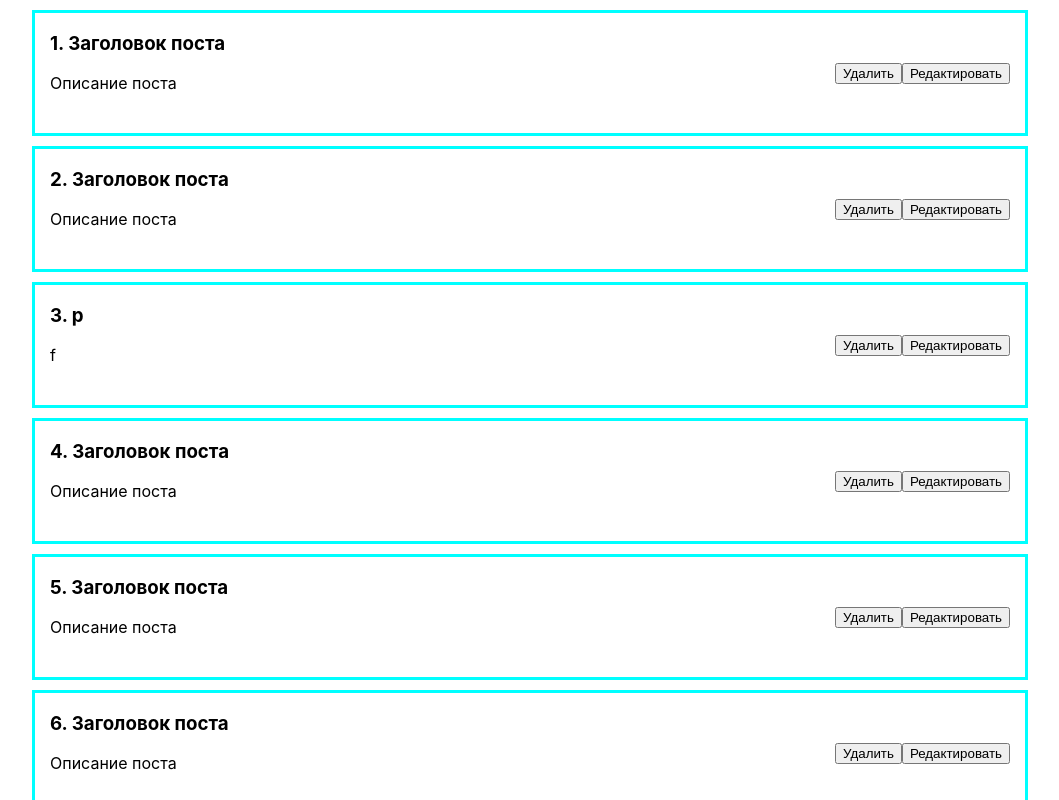
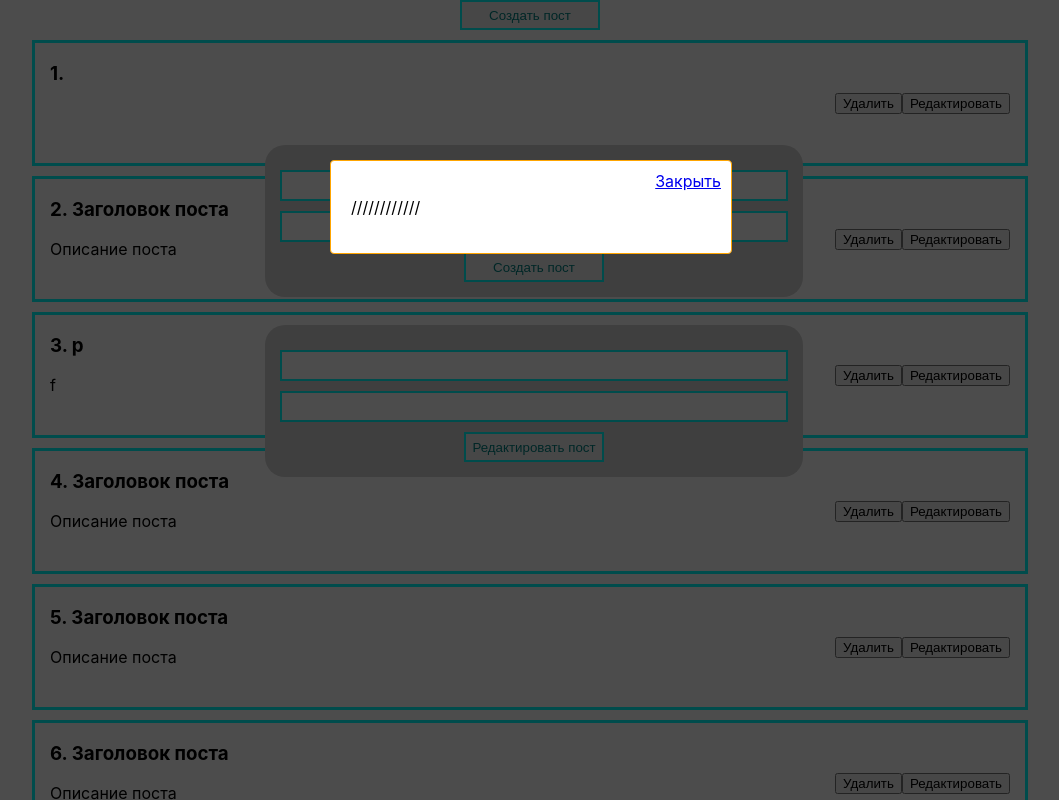
Before and after one commit to BragaMaria/TestTask, a React (Create React App) app: page / in a window 1280 px wide. Shown: the top 800 px of the page, without its empty margins (110-1169 px from the left). Built offline with nearby package versions, Linux system fonts and the light colour scheme; data requests are answered from the project's data file.

Commit message:
Кнопка создать пость, модальное окно с затемнением

```diff
--- a/db.json
+++ b/db.json
@@ -2,8 +2,8 @@
   "posts": [
     {
       "id": 1,
-      "title": "Заголовок поста",
-      "description": "Описание поста"
+      "title": "",
+      "description": ""
     },
     {
       "id": 2,
--- a/src/App.css
+++ b/src/App.css
@@ -13,7 +13,8 @@
   align-self: center;
 }
 
-.edit {
+.edit,
+.create {
   display: flex;
   margin: 10px auto;
   width: 500px;
@@ -22,30 +23,74 @@
   border: 2px solid #00ffff;
 }
 
-.edit-button {
+.edit-button,
+.create-button {
   display: flex;
   margin: auto;
   width: 140px;
   color: #008080;
   height: 30px;
   border: 2px solid #00ffff;
-
+  align-items: center;
+  justify-content: center;
 }
 
-.edit-button:hover {
+.edit-button:hover,
+.create-button:hover {
   border: 2px solid #008080;
 }
 
-.edit-button:active {
+.edit-button:active,
+.create-button:active {
   background-color: #00ffff;
 }
 
-.form-edit{
- padding: 15px;
- background-color: #D3D3D3;
- border-radius: 20px;
- position: fixed;
- left: calc(50% - 265px);
- top: calc(50% - 75px);
+.form-edit {
+  padding: 15px;
+  background-color: #d3d3d3;
+  border-radius: 20px;
+  position: fixed;
+  left: calc(50% - 265px);
+  top: calc(50% - 75px);
+}
 
+.form-create {
+  padding: 15px;
+  background-color: #d3d3d3;
+  border-radius: 20px;
+  position: fixed;
+  left: calc(50% - 265px);
+  top: calc(50% - 255px);
 }
+
+
+.popup-fade:before {
+	content: '';
+	background: #000;
+	position: fixed;
+	left: 0;
+	top: 0;
+	width: 100%;
+	height: 100%;
+	opacity: 0.7;
+	z-index: 9999;
+}
+
+.popup {
+	position: fixed;
+	top: 20%;
+	left: 50%;
+	padding: 20px;
+	width: 360px;
+	margin-left: -200px;
+	background: #fff;
+	border: 1px solid orange;
+	border-radius: 4px;
+	z-index: 99999;
+	opacity: 1;
+}
+.popup-close {
+	position: absolute;
+	top: 10px;
+	right: 10px;
+}
--- a/src/App.tsx
+++ b/src/App.tsx
@@ -16,7 +16,7 @@ function App() {
     description: "",
   });
 
-  const [openForm, setOpenForm] = useState(false);
+  const [openForm, setOpenForm] = useState(true);
 
   const [idForm, setIdForm] = useState(0);
 
@@ -25,6 +25,11 @@ function App() {
       return result.json();
     });
   };
+
+  const [bodyCreate, setBodyCreate] = useState({
+    title: "",
+    description: "",
+  });
 
   useEffect(() => {
     getData().then((result) => {
@@ -64,8 +69,40 @@ function App() {
       });
   };
 
+  const create = (id: number, e: React.FormEvent<HTMLFormElement>) => {
+    e.preventDefault();
+    fetch(`http://localhost:3005/posts/${id}`, {
+      method: "PUT",
+      headers: { "Content-Type": "application/json" },
+      body: JSON.stringify(bodyCreate),
+    })
+      .then((result) => {
+        return result.json();
+      })
+      .then(() => {
+        getData().then((result) => {
+          setData(result);
+        });
+      });
+  };
+
   return (
     <div className="App">
+      <input className="create-button" type="submit" value="Создать пост" />
+
+
+
+      <div className="popup-fade">
+        <div className="popup">
+          <a className="popup-close" href="#">
+            Закрыть
+          </a>
+          <p>////////////</p>
+        </div>
+
+
+
+
         {data?.map((post) => {
           return (
             <div className="post" key={post.id}>
@@ -95,8 +132,8 @@ function App() {
             </div>
           );
         })}
-
-
+        /
+      </div>
       {openForm && (
         <div className="form-edit">
           <form
@@ -134,6 +171,43 @@ function App() {
           </form>
         </div>
       )}
+
+      {openForm && (
+        <div className="form-create">
+          <form
+            onSubmit={(e) => {
+              create(idForm, e);
+            }}
+          >
+            <input
+              className="create"
+              type="text"
+              onChange={(e) => {
+                setBodyCreate({
+                  title: e.target.value,
+                  description: e.target.value,
+                });
+              }}
+            />
+
+            <input
+              className="create"
+              type="text"
+              onChange={(e) => {
+                setBodyCreate({
+                  title: e.target.value,
+                  description: e.target.value,
+                });
+              }}
+            />
+            <input
+              className="create-button"
+              type="submit"
+              value="Создать пост"
+            />
+          </form>
+        </div>
+      )}
     </div>
   );
 }
```
Lines whose indentation alone changed are shown as unchanged.
